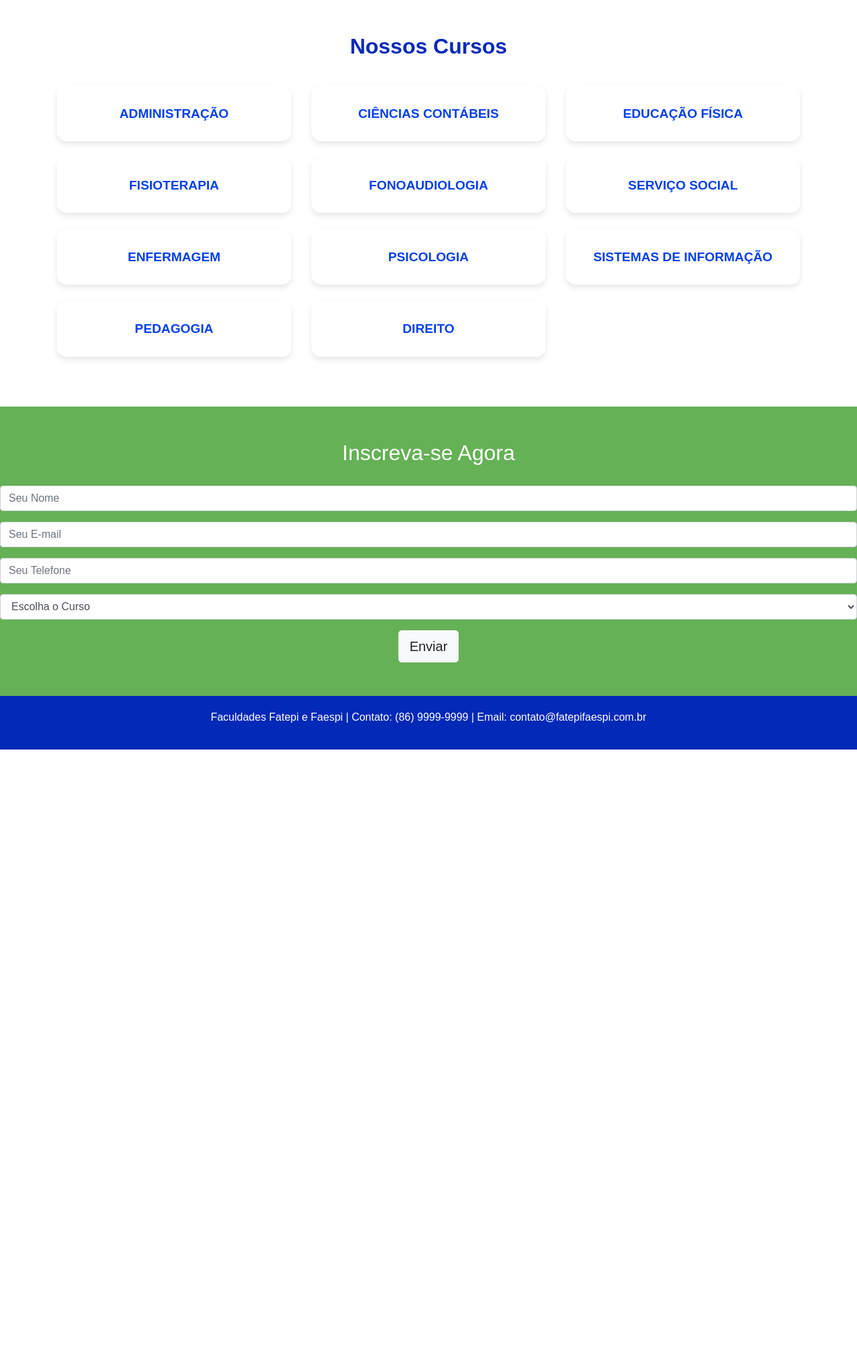
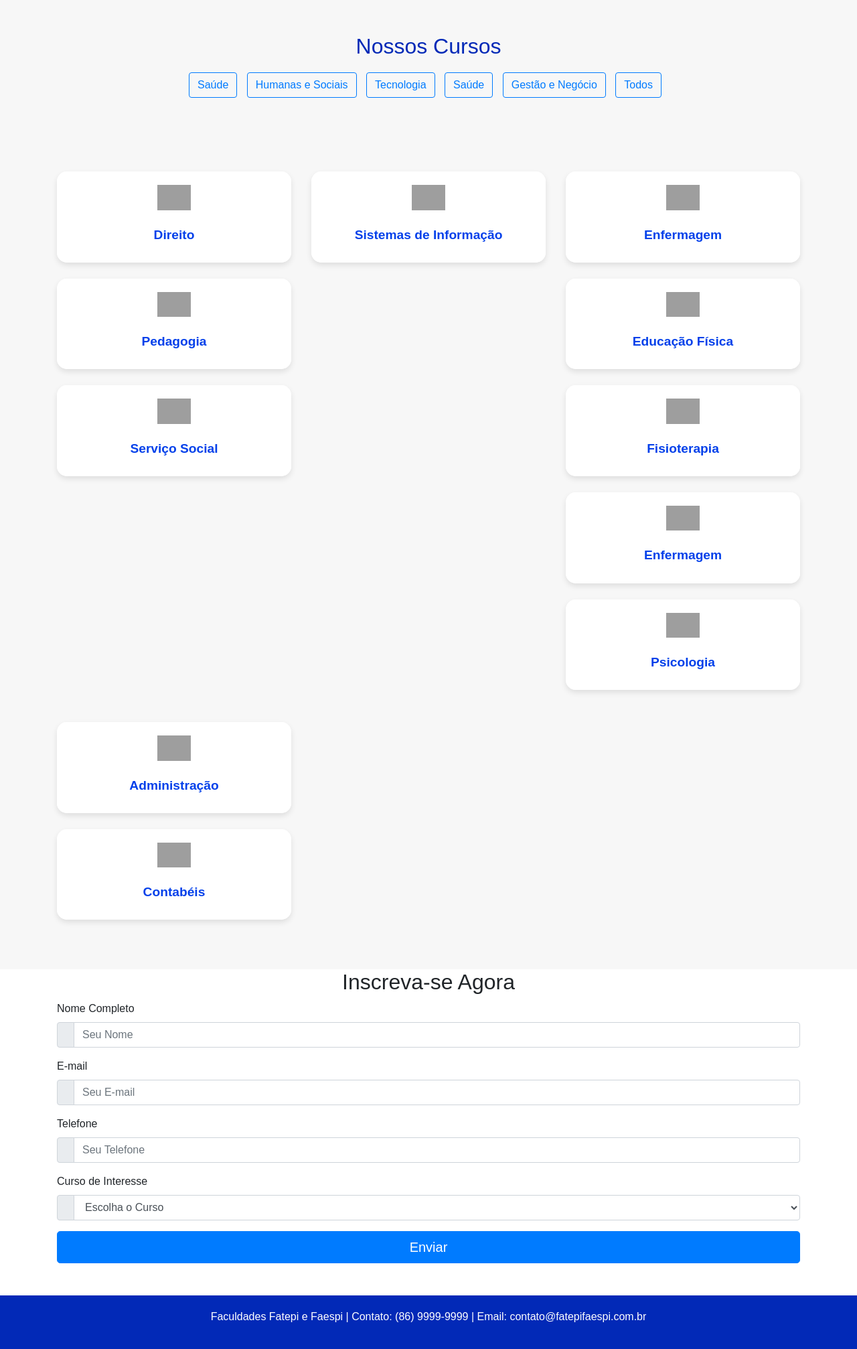
Before and after one commit to gwpoliveira/landingpage2, a Django app: page / in a window 1280 px wide. Shown: the part 244-2258 px from the top of the page at 67% size. Before the commit the page ends 1363 px from the top, so only its background shows below. Run offline with Django 5.2, Linux system fonts and the light colour scheme; some libraries are stand-ins or nearby versions; grey boxes are pictures that could not be loaded.

Commit message:
css atualizado

```diff
--- a/static/css/style.css
+++ b/static/css/style.css
@@ -1,3 +1,30 @@
+body {
+    font-family: Arial, sans-serif;
+}
+
+.hero-section {
+    background-color: #0340ea;
+    color: #ffffff;
+    padding: 50px 0;
+    text-align: center;
+}
+
+.courses-section {
+    background-color: #f7f7f7;
+    padding: 50px 0;
+}
+
+.courses-section h2 {
+    color: #0229b7;
+    margin-bottom: 20px;
+    font-size: 2rem;
+}
+
+.filter-btn {
+    margin-right: 10px;
+    margin-bottom: 10px;
+}
+
 .custom-card {
     border: none;
     border-radius: 15px;
@@ -25,14 +52,26 @@
     padding: 10px 0;
 }
 
-.courses-section h2 {
-    color: #0229b7;
-    margin-bottom: 40px;
-    font-size: 2rem;
-    font-weight: bold;
+.custom-card img {
+    width: 50px;
+    margin-bottom: 15px;
 }
 
-.courses-section {
-    padding: 50px 0;
-    background-color: #f7f7f7;
+.search-box {
+    width: 100%;
+    padding: 10px;
+    margin-bottom: 30px;
+    border: 1px solid #ccc;
+    border-radius: 5px;
 }
+
+footer {
+    background-color: #0229b7;
+    color: #ffffff;
+    padding: 20px 0;
+    text-align: center;
+}
+
+.d-none {
+    display: none;
+}
--- a/templates/home.html
+++ b/templates/home.html
@@ -5,51 +5,12 @@
     <meta charset="UTF-8">
     <meta name="viewport" content="width=device-width, initial-scale=1.0">
     <title>Estude numa faculdade católica - Faculdades Fatepi e Faespi</title>
+
+    <!-- Incluindo o Bootstrap via CDN -->
     <link rel="stylesheet" href="https://stackpath.bootstrapcdn.com/bootstrap/4.5.2/css/bootstrap.min.css">
+
+    <!-- Incluindo o CSS customizado -->
     <link rel="stylesheet" href="{% static 'css/style.css' %}">
-
-    <style>
-        body {
-            font-family: Arial, sans-serif;
-        }
-        .hero-section {
-            background-color: #0340ea;
-            color: #ffffff;
-            padding: 50px 0;
-            text-align: center;
-        }
-        .courses-section {
-            background-color: #ffffff;
-            padding: 50px 0;
-            text-align: center;
-        }
-        .courses-section h2 {
-            color: #0229b7;
-        }
-        .courses-section ul {
-            list-style: none;
-            padding: 0;
-        }
-        .courses-section ul li {
-            font-size: 18px;
-            margin: 5px 0;
-        }
-        .lead-form-section {
-            background-color: #65b156;
-            color: #ffffff;
-            padding: 50px 0;
-            text-align: center;
-        }
-        .lead-form-section h2 {
-            margin-bottom: 30px;
-        }
-        footer {
-            background-color: #0229b7;
-            color: #ffffff;
-            padding: 20px 0;
-            text-align: center;
-        }
-    </style>
 </head>
 <body>
 
@@ -60,110 +21,153 @@
         <a href="#lead-form" class="btn btn-light btn-lg">Inscreva-se Agora</a>
     </header>
 
+    <!-- Filtros -->
+    <section class="courses-section text-center">
+        <h2>Nossos Cursos</h2>
+        <div>
+            <button class="btn btn-outline-primary filter-btn" data-filter="saude">Saúde</button>
+            <button class="btn btn-outline-primary filter-btn" data-filter="humanas">Humanas e Sociais</button>
+            <button class="btn btn-outline-primary filter-btn" data-filter="exatas">Tecnologia</button>
+            <button class="btn btn-outline-primary filter-btn" data-filter="saude">Saúde</button>
+            <button class="btn btn-outline-primary filter-btn" data-filter="gestao">Gestão e Negócio</button>
+            <button class="btn btn-outline-primary filter-btn" data-filter="all">Todos</button>
+        </div>
+
+    </section>
+
     <!-- Courses Section -->
     <section class="courses-section">
-    <h2>Nossos Cursos</h2>
         <div class="container">
-        <div class="row">
-            <div class="col-md-4 mb-4">
+            <div class="row" id="course-list">
+                <div class="col-md-4 mb-4 course-item" data-category="humanas">
+                    <div class="card custom-card mb-4">
+                        <div class="card-body">
+                            <img src="{% static 'img/direito.png' %}" alt="Direito">
+                            <h5 class="card-title">Direito</h5>
+                        </div>
+                    </div>
+                    <div class="card custom-card mb-4">
+                        <div class="card-body">
+                            <img src="{% static 'img/pedagogia.png' %}" alt="Pedagogia">
+                            <h5 class="card-title">Pedagogia</h5>
+                        </div>
+                    </div>
+                    <div class="card custom-card mb-4">
+                        <div class="card-body">
+                            <img src="{% static 'img/servico.png' %}" alt="Serviço Social">
+                            <h5 class="card-title">Serviço Social</h5>
+                        </div>
+                    </div>
+
+                </div>
+                <div class="col-md-4 mb-4 course-item" data-category="exatas">
                     <div class="card custom-card">
                         <div class="card-body">
-                        <h5 class="card-title">ADMINISTRAÇÃO</h5>
+                            <img src="{% static 'img/sistemas_info.png' %}" alt="Sistemas de Informação">
+                            <h5 class="card-title">Sistemas de Informação</h5>
                         </div>
                     </div>
                 </div>
-            <div class="col-md-4 mb-4">
+                <div class="col-md-4 mb-4 course-item" data-category="saude">
+                    <div class="card custom-card mb-4">
+                        <div class="card-body ">
+                            <img src="{% static 'img/enfermagem.png' %}" alt="Enfermagem">
+                            <h5 class="card-title">Enfermagem</h5>
+                        </div>
+                    </div>
+                    <div class="card custom-card mb-4">
+                        <div class="card-body ">
+                            <img src="{% static 'img/fisica.png' %}" alt="Educação Física">
+                            <h5 class="card-title">Educação Física</h5>
+                        </div>
+                    </div>
+                    <div class="card custom-card mb-4">
+                        <div class="card-body ">
+                            <img src="{% static 'img/fisioterapia.png' %}" alt="Fisioterapia">
+                            <h5 class="card-title">Fisioterapia</h5>
+                        </div>
+                    </div>
+                    <div class="card custom-card mb-4">
+                        <div class="card-body ">
+                            <img src="{% static 'img/enfermagem.png' %}" alt="Enfermagem">
+                            <h5 class="card-title">Enfermagem</h5>
+                        </div>
+                    </div>
+                    <div class="card custom-card mb-4">
+                        <div class="card-body">
+                            <img src="{% static 'img/psicologia.png' %}" alt="Psicologia">
+                            <h5 class="card-title">Psicologia</h5>
+                        </div>
+                    </div>
+
+                </div>
+                <div class="col-md-4 mb-4 course-item" data-category="gestao">
+                    <div class="card custom-card mb-4">
+                        <div class="card-body">
+                            <img src="{% static 'img/administracao.png' %}" alt="Administração">
+                            <h5 class="card-title">Administração</h5>
+                        </div>
+                    </div>
                     <div class="card custom-card">
                         <div class="card-body">
-                        <h5 class="card-title">CIÊNCIAS CONTÁBEIS</h5>
+                            <img src="{% static 'img/contabeis.png' %}" alt="Contabeis">
+                            <h5 class="card-title">Contabéis</h5>
                         </div>
                     </div>
-            </div>
-            <div class="col-md-4 mb-4">
-                <div class="card custom-card">
-                    <div class="card-body">
-                        <h5 class="card-title">EDUCAÇÃO FÍSICA</h5>
-                    </div>
-                </div>
-            </div>
-            <div class="col-md-4 mb-4">
-                <div class="card custom-card">
-                    <div class="card-body">
-                        <h5 class="card-title">FISIOTERAPIA</h5>
-                    </div>
-                </div>
-            </div>
-            <div class="col-md-4 mb-4">
-                <div class="card custom-card">
-                    <div class="card-body">
-                        <h5 class="card-title">FONOAUDIOLOGIA</h5>
-                    </div>
-                </div>
-            </div>
-            <div class="col-md-4 mb-4">
-                <div class="card custom-card">
-                    <div class="card-body">
-                        <h5 class="card-title">SERVIÇO SOCIAL</h5>
-                    </div>
-                </div>
-            </div>
-            <div class="col-md-4 mb-4">
-                <div class="card custom-card">
-                    <div class="card-body">
-                        <h5 class="card-title">ENFERMAGEM</h5>
-                    </div>
-                </div>
-            </div>
-            <div class="col-md-4 mb-4">
-                <div class="card custom-card">
-                    <div class="card-body">
-                        <h5 class="card-title">PSICOLOGIA</h5>
-                    </div>
-                </div>
-            </div>
-            <div class="col-md-4 mb-4">
-                <div class="card custom-card">
-                    <div class="card-body">
-                        <h5 class="card-title">SISTEMAS DE INFORMAÇÃO</h5>
-                    </div>
-                </div>
-            </div>
-            <div class="col-md-4 mb-4">
-                <div class="card custom-card">
-                    <div class="card-body">
-                        <h5 class="card-title">PEDAGOGIA</h5>
-                    </div>
-                </div>
-            </div>
-            <div class="col-md-4 mb-4">
-                <div class="card custom-card">
-                    <div class="card-body">
-                        <h5 class="card-title">DIREITO</h5>
-                    </div>
-                </div>
+
                 </div>
             </div>
         </div>
     </section>
 
-
-
-    <!-- Lead Form Section -->
-    <section class="lead-form-section" id="lead-form">
-        <h2>Inscreva-se Agora</h2>
-        <form action="{% url 'process_lead' %}" method="post">
+    <!-- Formulário de Inscrição -->
+    <section id="lead-form" class="lead-form-section">
+    <div class="container">
+        <h2 class="text-center">Inscreva-se Agora</h2>
+        <form action="{% url 'process_lead' %}" method="post" class="lead-form">
             {% csrf_token %}
             <div class="form-group">
-                <input type="text" class="form-control" name="name" placeholder="Seu Nome" required>
+                <label for="name">Nome Completo</label>
+                <div class="input-group">
+                    <div class="input-group-prepend">
+                        <span class="input-group-text">
+                            <i class="fas fa-user"></i>
+                        </span>
+                    </div>
+                    <input type="text" class="form-control" id="name" name="name" placeholder="Seu Nome" required>
+                </div>
             </div>
             <div class="form-group">
-                <input type="email" class="form-control" name="email" placeholder="Seu E-mail" required>
+                <label for="email">E-mail</label>
+                <div class="input-group">
+                    <div class="input-group-prepend">
+                        <span class="input-group-text">
+                            <i class="fas fa-envelope"></i>
+                        </span>
+                    </div>
+                    <input type="email" class="form-control" id="email" name="email" placeholder="Seu E-mail" required>
+                </div>
             </div>
             <div class="form-group">
-                <input type="text" class="form-control" name="phone" placeholder="Seu Telefone" required>
+                <label for="phone">Telefone</label>
+                <div class="input-group">
+                    <div class="input-group-prepend">
+                        <span class="input-group-text">
+                            <i class="fas fa-phone"></i>
+                        </span>
+                    </div>
+                    <input type="text" class="form-control" id="phone" name="phone" placeholder="Seu Telefone" required>
+                </div>
             </div>
             <div class="form-group">
-                <select class="form-control" name="course" required>
+                <label for="course">Curso de Interesse</label>
+                <div class="input-group">
+                    <div class="input-group-prepend">
+                        <span class="input-group-text">
+                            <i class="fas fa-book"></i>
+                        </span>
+                    </div>
+                    <select class="form-control" id="course" name="course" required>
                         <option value="">Escolha o Curso</option>
                         <option value="ADMINISTRAÇÃO">ADMINISTRAÇÃO</option>
                         <option value="CIÊNCIAS CONTÁBEIS">CIÊNCIAS CONTÁBEIS</option>
@@ -178,8 +182,10 @@
                         <option value="DIREITO">DIREITO</option>
                     </select>
                 </div>
-            <button type="submit" class="btn btn-light btn-lg">Enviar</button>
+            </div>
+            <button type="submit" class="btn btn-primary btn-lg btn-block mb-5">Enviar</button>
         </form>
+    </div>
 </section>
 
     <!-- Footer -->
@@ -187,8 +193,12 @@
         <p>Faculdades Fatepi e Faespi | Contato: (86) 9999-9999 | Email: contato@fatepifaespi.com.br</p>
     </footer>
 
+    <!-- JavaScript do Bootstrap -->
     <script src="https://code.jquery.com/jquery-3.5.1.slim.min.js"></script>
     <script src="https://cdn.jsdelivr.net/npm/@popperjs/core@2.9.2/dist/umd/popper.min.js"></script>
     <script src="https://stackpath.bootstrapcdn.com/bootstrap/4.5.2/js/bootstrap.min.js"></script>
+
+    <!-- Incluindo o JavaScript customizado -->
+    <script src="{% static 'js/scripts.js' %}"></script>
 </body>
 </html>
```
Also changed, not shown: static/js/scripts.js (added, +39 -0 lines), 2 other files. Lines whose indentation alone changed are shown as unchanged.
